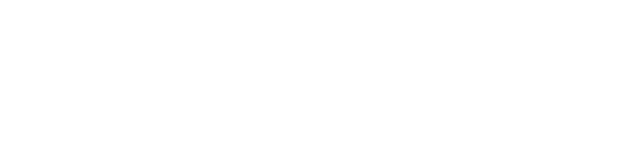
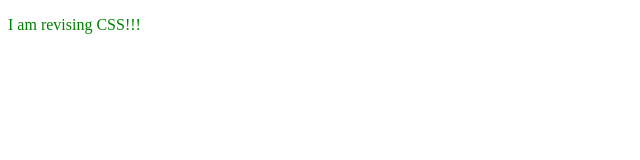
Before and after one commit to Sachin-RJ7/Let-s-Learn-CSS, a plain HTML site: page index.html in a window 1280 px wide. Shown: the whole page, without its empty margins (0-640 px from the left). Drawn offline with Linux system fonts and the light colour scheme.

Commit message:
Added little code

```diff
--- a/index.html
+++ b/index.html
@@ -12,5 +12,7 @@
 </head>
 <body>
 
+    <p> I am revising CSS!!!</p>
+
 </body>
 </html>
```
